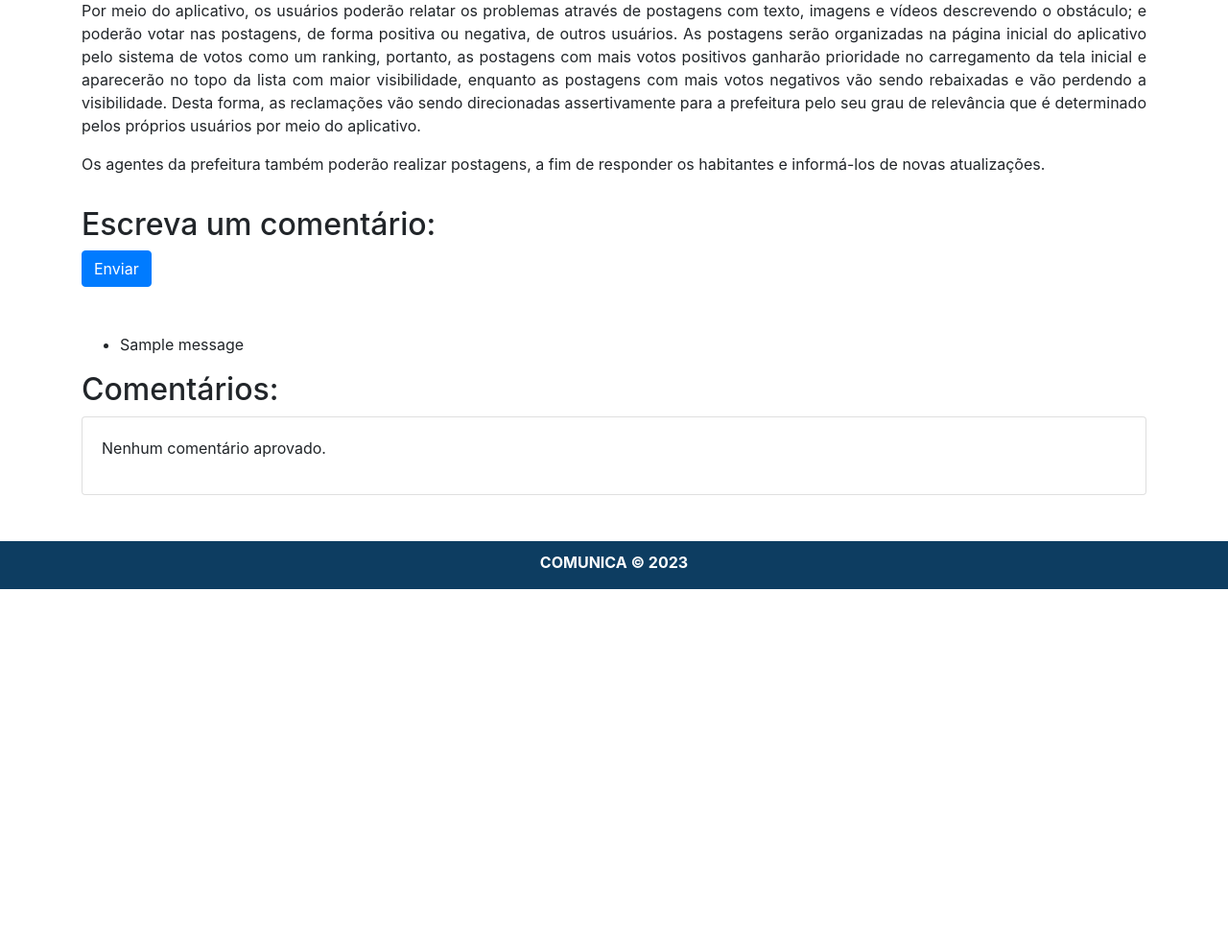
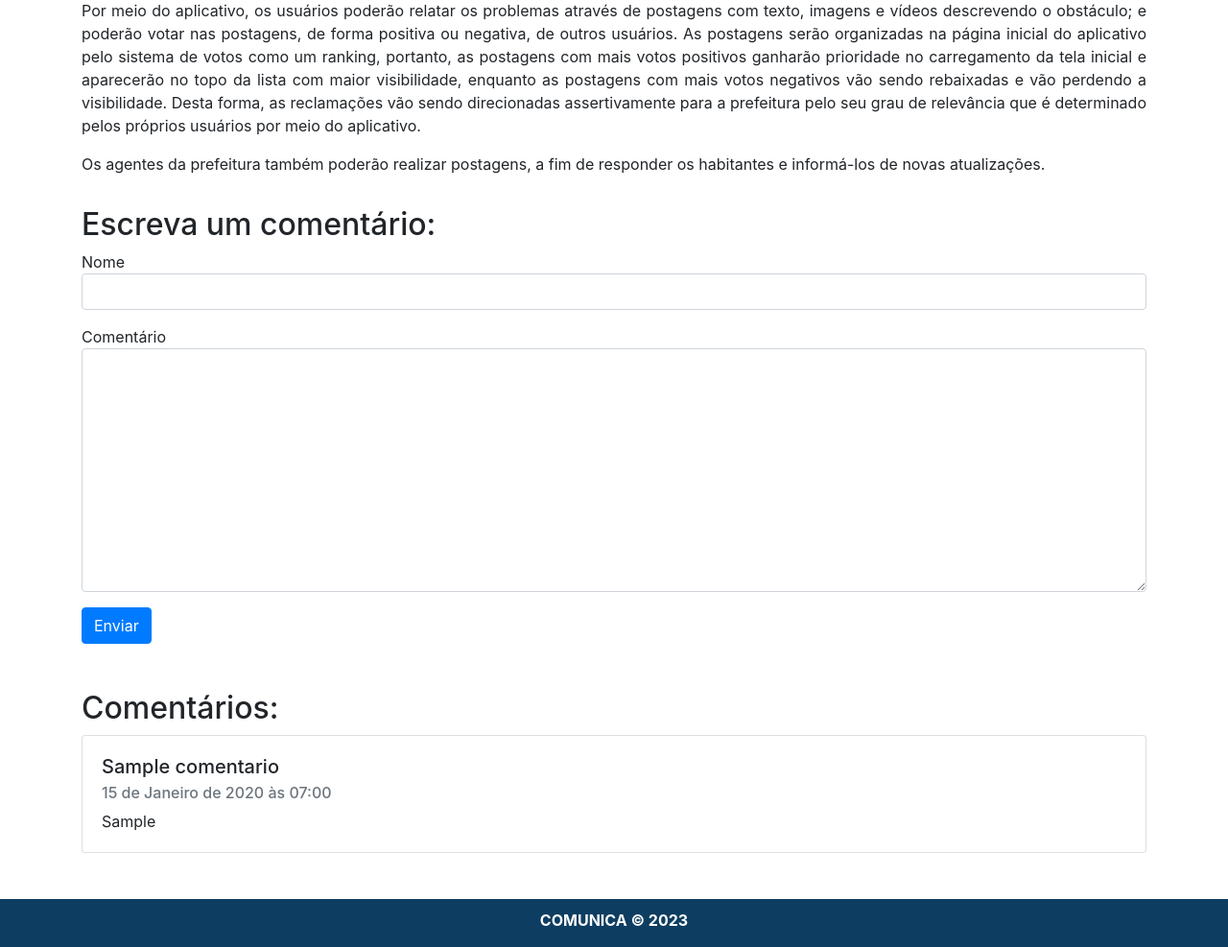
Before and after one commit to dudaeses/comunicadjango, a Django app: page /comunicasite/ in a window 1280 px wide. Shown: the part 241-1228 px from the top of the page at 96% size. Before the commit the page ends 855 px from the top, so only its background shows below. Run offline with Django 4.2, Linux system fonts and the light colour scheme; tables that the repository leaves empty hold one stand-in row (values such as "Sample post"); one stand-in notice (Sample message) is shown; some libraries are stand-ins or nearby versions.

Commit message:
arrumar campos do formulário e estilizar

```diff
--- a/comunica/comunicasite/forms.py
+++ b/comunica/comunicasite/forms.py
@@ -1,14 +1,15 @@
 from django import forms
 from .models import Comentario
 
-class ComentarioForm(forms.ModelForm):
+
+class ComentarioForm(forms.Form):
     class Meta:
         model = Comentario
         fields = ['nome', 'comentario']
-
-    def save(self, commit=True):
-        comentario = super().save(commit=False)
-        comentario.status = 'pendente'  # Define o status como pendente
-        if commit:
-            comentario.save()
-        return comentario
+        widgets = {
+            'nome': forms.TextInput(attrs={'class': 'form-control'}),
+        }
+    nome = forms.CharField(label="Nome", max_length=50, required=True,
+                           widget=forms.TextInput(attrs={'class': 'form-control'}))
+    comentario = forms.CharField(
+        label="Comentário", max_length=200, required=True, widget=forms.Textarea(attrs={'class': 'form-control'}))
--- a/comunica/comunicasite/templates/site/index.html
+++ b/comunica/comunicasite/templates/site/index.html
@@ -39,18 +39,19 @@
           <section id="forms" style="margin-top: 2rem;">
             <div class="container" id="#scrollspyHeading2">
               <h2>Escreva um comentário:</h2>
-                <form method="post">
+                <form method="post" action="/comentarios">
                     {% csrf_token %}
-                    {{ form.as_p }}
+                    {% for form_field in form %}
+                    <div class="form-group">
+                      {{form_field.errors}}
+                      {{form_field.label}}
+                      {{form_field}}
+                    </div>
+                    {%endfor%}
+
                     <input class="btn btn-primary" style="margin-bottom: 3rem;" type="submit" value="Enviar">
                 </form>
-                {% if messages %}
-                    <ul class="messages">
-                        {% for message in messages %}
-                            <li{% if message.tags %} class="{{ message.tags }}"{% endif %}>{{ message }}</li>
-                        {% endfor %}
-                    </ul>
-                {% endif %}
+
                 <h2>Comentários:</h2>
                 <div class="card" style="width: 80;">
                   <div class="card-body">
--- a/comunica/comunicasite/views.py
+++ b/comunica/comunicasite/views.py
@@ -1,18 +1,17 @@
 from django.shortcuts import render, get_object_or_404, redirect
 from django.http import HttpResponse
+from .models import Comentario
 from .forms import ComentarioForm
-from .models import Comentario
 from django.contrib import messages
 
 # Create your views here.
+
+
 def index(request):
-    return render(request, 'site/index.html')
-
-def comentarios(request):
     if request.method == 'POST':
         form = ComentarioForm(request.POST)
         if form.is_valid():
-            form.save()
+            # form.salvar()
             return redirect('comentarios')
     else:
         form = ComentarioForm()
@@ -24,7 +23,8 @@
         'comentarios': comentarios
     }
 
-    return render(request, 'site/comentarios.html', context)
+    return render(request, './site/index.html', context)
+
 
 def comentarios(request):
     comentarios_aprovados = Comentario.objects.filter(aprovado=True)
@@ -32,13 +32,11 @@
     if request.method == 'POST':
         form = ComentarioForm(request.POST)
         if form.is_valid():
-            comentario = form.save(commit=False)
-            comentario.status = 'pendente'  # Define o status como pendente
-            comentario.save()
+            comentario = Comentario
 
-            messages.success(request, 'Comentário enviado com sucesso! Aguardando aprovação.')
+            # messages.success(request, 'Comentário enviado com sucesso! Aguardando aprovação.')
 
-            return redirect('comentarios')
+            # return redirect('comentarios')
 
     else:
         form = ComentarioForm()
```
